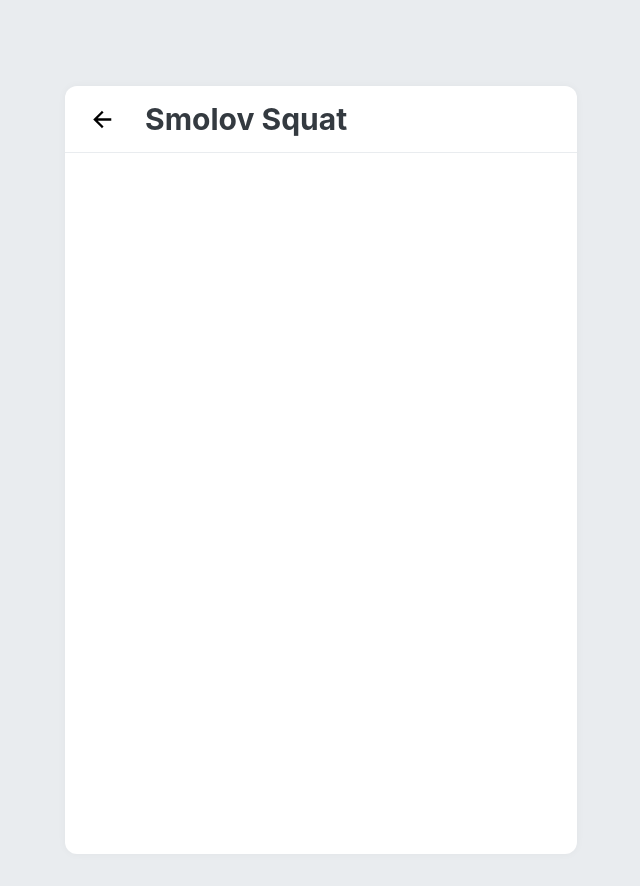
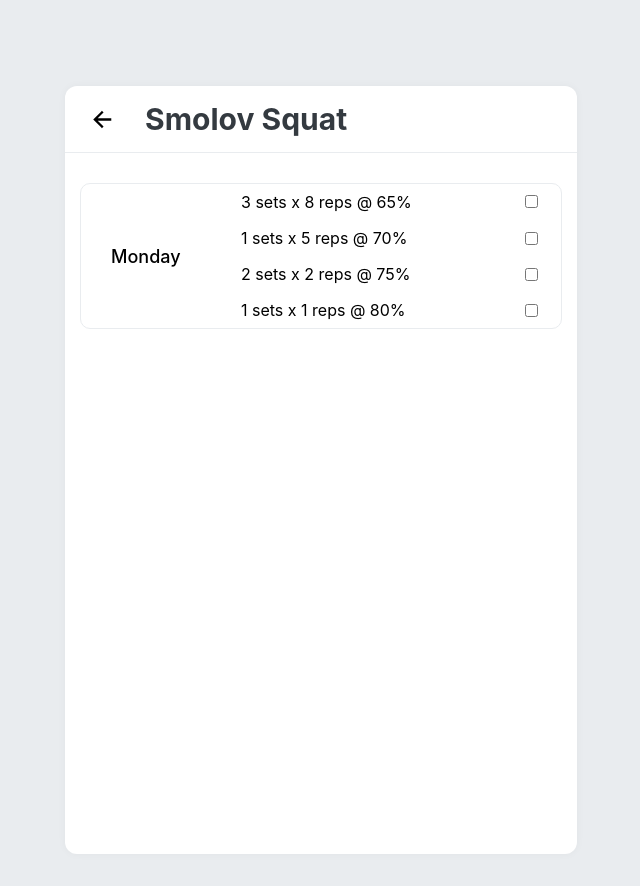
Before and after one commit to cheoljin408/smolov-squat-program, a React (Create React App) app: page /weeklyworkout/week12/workout1 in a window 1280 px wide. Shown: the whole page, without its empty margins (319-959 px from the left). Built offline with nearby package versions, Linux system fonts and the light colour scheme.

Commit message:
Workout1 컴포넌트 추가

```diff
--- a/src/components/Workout.js
+++ b/src/components/Workout.js
@@ -1,10 +1,12 @@
 import React from "react";
 import Head from "./Head";
+import Workout1 from "./Workout1";
 
 function Workout() {
     return (
     <>
         <Head />
+        <Workout1 />
     </>
     );
 }
--- /dev/null
+++ b/src/components/Workout1.js
@@ -0,0 +1,75 @@
+import React from "react";
+import styled from "styled-components";
+
+const DayBlock = styled.div`
+    width: 100%;
+    height: 100%;
+    margin: 0 auto;
+    padding-top: 30px;
+    padding-bottom: 30px;
+`;
+
+const WorkoutBlock = styled.div`
+    width: 450px;
+    /* height: 80px; */
+    border: 1px solid #e9ecef;
+    margin: 0 auto;
+    margin-bottom: 30px;
+    padding-left: 30px;
+    border-radius: 10px;
+    display: flex;
+    align-items: center;
+
+    .p1 {
+        width: 100px;
+        font-size: 18px;
+        font-weight: 500;
+    }
+
+    .p2 {
+        margin-left: 30px;
+        width: 280px;
+        height: 20px;
+        margin-top: 8px;
+        margin-bottom: 8px;
+    }
+
+    .div1 {
+        display: flex;
+        align-items: center;
+    }
+`;
+
+function Workout1() {
+    return (
+        <DayBlock>
+            <WorkoutBlock>
+                <div>
+                    <p className="p1">Monday</p>
+                </div>
+                <div>
+                    <div className="div1">
+                        <p className="p2">3 sets x 8 reps @ 65%</p>
+                        <div>
+                            <input type="checkbox"/>
+                        </div>
+                    </div>
+                    <div className="div1">
+                        <p className="p2">1 sets x 5 reps @ 70%</p>
+                        <input type="checkbox"/>
+                    </div>
+                    <div className="div1">
+                        <p className="p2">2 sets x 2 reps @ 75%</p>
+                        <input type="checkbox"/>
+                    </div>
+                    <div className="div1">
+                        <p className="p2">1 sets x 1 reps @ 80%</p>
+                        <input type="checkbox"/>
+                    </div>
+                </div>
+            </WorkoutBlock>
+        </DayBlock>
+    );
+}
+
+export default Workout1;
```
